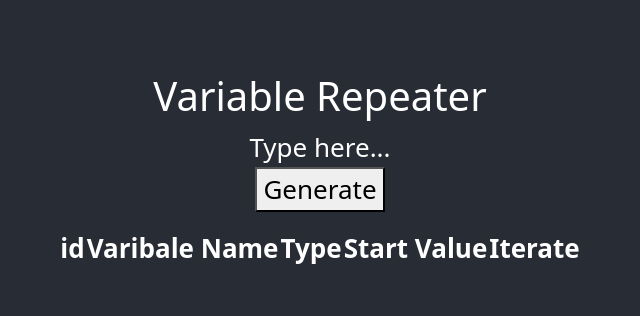
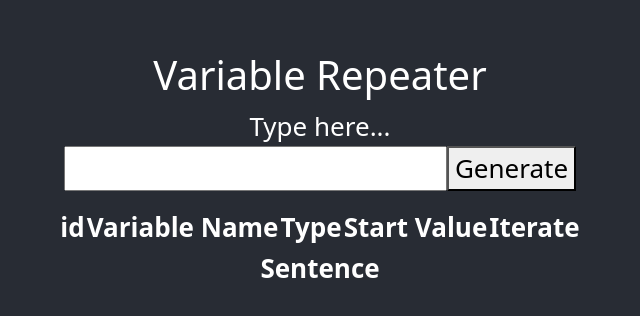
Before and after one commit to akael888/sentence-repeater, a React (Create React App) app in the folder my-app/: page / in a window 1280 px wide. Shown: the part 230-546 px from the top of the page, without its empty margins (320-960 px from the left). Built offline with nearby package versions, Linux system fonts and the light colour scheme.

Commit message:
feat : Finished Generator Script, and Added Results, Adjusted Repeater and Variable script aswell

```diff
--- a/my-app/src/components/generator.js
+++ b/my-app/src/components/generator.js
@@ -1,29 +1,70 @@
-function Generator({ variables, mainText, genAmount }) {
+import { useState } from "react";
+
+function Generator({ variables, mainText, textArrayChanges }) {
+  const [genAmount, setGenAmount] = useState(0);
+  let textArray = [];
+
+  function handleGenAmountChanges(amount) {
+    setGenAmount(amount);
+  }
+
+
   function generateText() {
     let genText = mainText.current.innerText;
-    const newVariables = new Map(variables);
+    const newVariables = new Map();
+    for (const [key, value] of variables.entries()) {
+      newVariables.set(key, { ...value }); // Spread operator creates new object
+    }
     const text = breakMainText(genText);
     console.log("Variables: " + variables);
     console.log("Main Text: " + genText);
     console.log("Gen Amount: " + genAmount);
+    console.log("Break Main Text: " + text);
+    console.log("Break Main Text Size: " + text.length);
+
+    let currentKeyIndex = 0;
 
     for (let i = 0; i < genAmount; i++) {
-        for(const [key,value] of newVariables.entries){
+      let newText = "";
 
+      const variableEntries = Array.from(newVariables.entries());
+      for (let j = 0; j < text.length; j++) {
+        if (text[j] !== "") {
+          console.log("New Text: " + newText + " Iteration" + i);
+          newText = newText + text[j];
+        } else {
+          const [key, value] =
+            variableEntries[currentKeyIndex % variableEntries.length];
+          console.log("New Text Variable: " + newText + " Iteration" + i);
+          console.log("Value: " + value.value);
+          console.log("Variable ID: " + value.name);
+          newText = newText + " " + String(value.value || "EMPTY");
+          if (value.iterate === true) {
+            value.value++;
+          }
+          currentKeyIndex++;
         }
+      }
+      console.log("New Text: " + newText);
+      textArray.push(newText);
     }
-
+    // setGenAmount(0);
     // console.log("Break Text: " + text);
+    textArrayChanges(textArray);
+    return textArray;
   }
 
   const breakMainText = (text) => {
-    const splitText = text.split("{}")
+    const splitText = text.split("{}");
     return splitText;
   };
 
   return (
     <>
-      {/* <input type="number">How many?</input> */}
+      <input
+        type="number"
+        onChange={(e) => handleGenAmountChanges(e.target.value)}
+      ></input>
       <button onClick={generateText}>Generate</button>
     </>
   );
--- a/my-app/src/components/repeater.js
+++ b/my-app/src/components/repeater.js
@@ -1,10 +1,16 @@
 import { useRef, useState } from "react";
 import Variable from "./variable";
 import Generator from "./generator";
+import ShowResult from "./result";
 
 function Repeater({ mainTextChange }) {
   const mainTextRef = useRef(null);
   const [variables, setVariables] = useState(new Map());
+  const [textArrayParent, setTextArrayParent] = useState([]);
+
+  const handleTextArrayChanges = (textArrayData) => {
+    setTextArrayParent(textArrayData);
+  };
 
   const handleMainTextBlur = () => {
     if (mainTextRef.current) {
@@ -72,10 +78,11 @@ function Repeater({ mainTextChange }) {
         >
           Type here...
         </div>
-        <Generator variables={variables} mainText={mainTextRef} genAmount={1} />
+        <Generator variables={variables} mainText={mainTextRef} textArrayChanges={handleTextArrayChanges} />
       </div>
       <p>{mainTextRef.current?.innerText}</p>
       <Variable variables={variables} variableChanges={handleVariableChanges} />
+      <ShowResult arrayResults = {textArrayParent}/>
     </>
   );
 }
--- /dev/null
+++ b/my-app/src/components/result.js
@@ -0,0 +1,28 @@
+function ShowResult({arrayResults}) {
+  const rows = [];
+  for (let i = 0; i < arrayResults.length; i++) {
+    rows.push(
+      <tr key={i}>
+        <td>{arrayResults[i]}</td>
+      </tr>
+    );
+    console.log('Text Array Results' + {arrayResults})
+  }
+
+  return (
+    <>
+      <table>
+        <thead>
+          <tr>
+            <th>Sentence</th>
+          </tr>
+        </thead>
+        <tbody>
+          {rows}
+        </tbody>
+      </table>
+    </>
+  );
+}
+
+export default ShowResult;
--- a/my-app/src/components/variable.js
+++ b/my-app/src/components/variable.js
@@ -1,14 +1,16 @@
 import "bootstrap/dist/css/bootstrap.min.css";
 import Dropdown from "react-bootstrap/Dropdown";
-import InputGroup from "react-bootstrap/InputGroup";
+
 
 function Variable({ variables, variableChanges }) {
   function handleVariableChanges(key, field, value) {
     const tempVar = new Map(variables);
-    const [targetKey, targetObj] = Array.from(variables.entries())[key];
-    targetObj[field] = value;
+    const targetObj = tempVar.get(key);
+    if (targetObj) {
+      targetObj[field] = value;
+      tempVar.set(key, targetObj);
+    }
     console.log("tempvar key: " + key);
-    tempVar.set(targetKey, targetObj);
     return variableChanges(tempVar);
   }
 
@@ -18,7 +20,7 @@ function Variable({ variables, variableChanges }) {
         <thead>
           <tr>
             <th>id</th>
-            <th>Varibale Name</th>
+            <th>Variable Name</th>
             <th>Type</th>
             <th>Start Value</th>
             <th>Iterate</th>
@@ -57,7 +59,7 @@ function Variable({ variables, variableChanges }) {
                       </Dropdown.Menu>
                     </Dropdown>{" "}
                   </td>
-                  <td contentEditable="true">{values.value}</td>
+                  <td contentEditable="true" onBlur={(e)=>handleVariableChanges(key,'value',e.target.innerText)}>{values.value}</td>
                   <td contentEditable="true">
                     <div>
                       <label>
```
